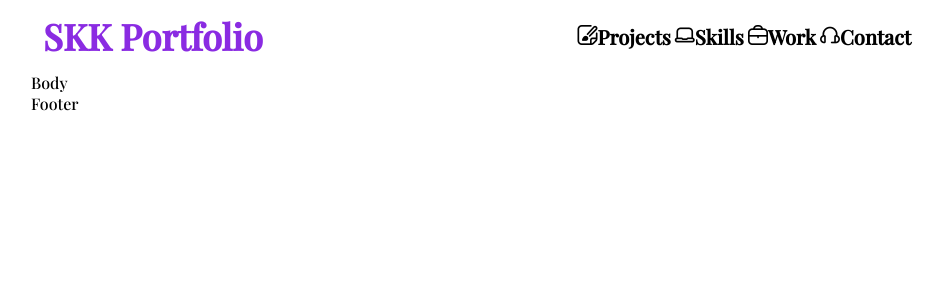
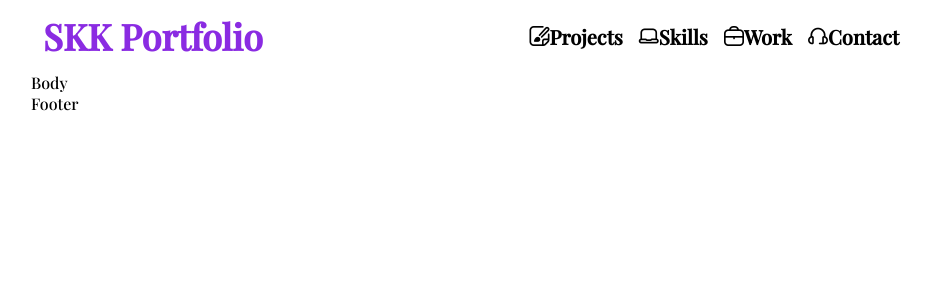
Before and after one commit to SarahKubik/SKKfolio, a React (Create React App) app: page / in a window 1280 px wide. Shown: the top 300 px of the page, without its empty margins (161-1104 px from the left). Built offline with nearby package versions, Linux system fonts and the light colour scheme.

Commit message:
web styling updates

```diff
--- a/src/components/header/mobile/index.js
+++ b/src/components/header/mobile/index.js
@@ -1,12 +1,13 @@
 import React from "react";
 import "./mobile.css";
 
-function Mobile({ isOpen, setisOpen }) {
+function Mobile({ isOpen, setIsOpen }) {
   return (
     <div className="mobile">
-      <div className="close-icon" onClick={() => setisOpen(!isOpen)}>
+      <div className="close-icon" onClick={() => setIsOpen(!isOpen)}>
         <i class="fi fi-sr-cross-circle"></i>
       </div>
+      {/* "mobile-options" is parent container */}
       <div className="mobile-options">
         <div className="mobile-option">
           <a href="#project">
--- a/src/components/header/web/web.css
+++ b/src/components/header/web/web.css
@@ -15,7 +15,7 @@
     align-items: center;
 
 }
-.web-option{
+.option-icon {
     display:flex;
     align-items: center;
     margin-right: 4px;
```
